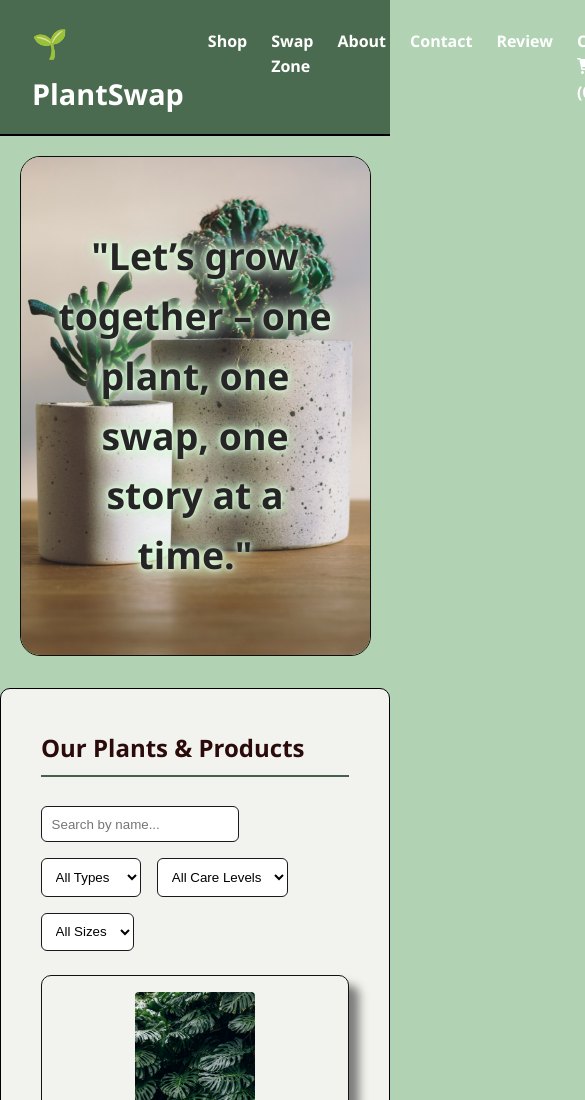
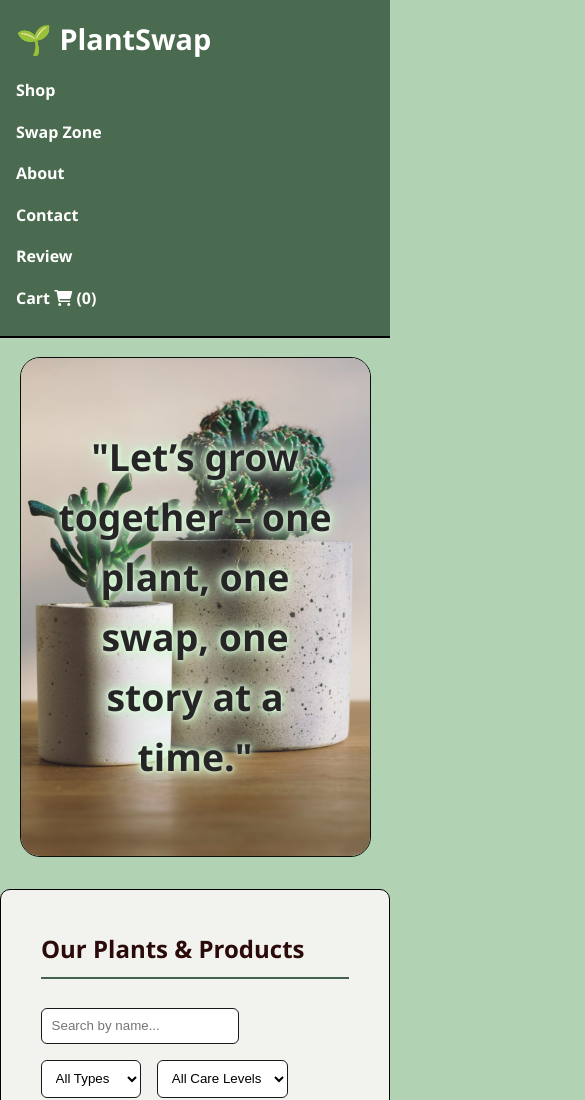
Before and after one commit to CodeWithAfjal/PlantSwap, a plain HTML site: page Plant swap/index.html in a window 390 px wide. Shown: the top 1100 px of the page, 585 px wide, since content can reach past the window. Drawn offline with Linux system fonts and the light colour scheme.

Commit message:
Update style.css

```diff
--- a/Plant swap/css/style.css
+++ b/Plant swap/css/style.css
@@ -184,6 +184,40 @@ header nav ul li a:hover {
     display: flex;
     align-items: center;
     justify-content: center;
+}
+@media (max-width: 768px) {
+  header {
+    flex-direction: column;
+    padding: 1rem;
+    align-items: flex-start;
+  }
+
+  header h1 {
+    font-size: 1.5rem;
+    margin-bottom: 0.5rem;
+  }
+
+  header nav ul {
+    flex-direction: column;
+    width: 100%;
+    padding: 0;
+  }
+
+  header nav ul li {
+    margin: 0.5rem 0;
+  }
+
+  header nav ul li a {
+    font-size: 1rem;
+  }
+
+  #theme-toggle {
+    position: absolute;
+    top: 1rem;
+    right: 1rem;
+    width: 35px;
+    height: 35px;
+  }
 }
 
 
```
